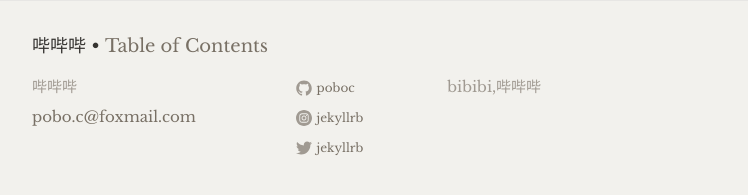
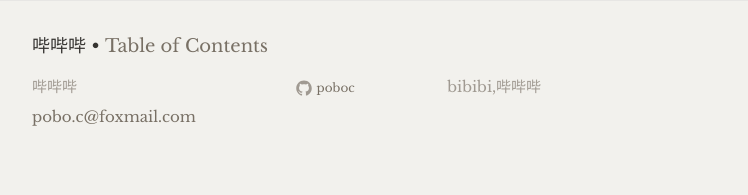
Before and after one commit to jvmkit/bibibi, a Jekyll site: the page built from index.html, in a window 1280 px wide and 900 px high, scrolled down 1869 px. Shown: the part 678-873 px from the top of the window, without its empty margins (238-986 px from the left). Built offline with Jekyll 4.4.1, drawn with Linux system fonts in a browser that asks for light colours; some web fonts are replaced.

```diff
--- a/_config.yml
+++ b/_config.yml
@@ -20,8 +20,6 @@
 baseurl: "" # the subpath of your site, e.g. /blog
 url: "http://bibibi.space" # the base hostname & protocol for your site
 github_username:    poboc
-instagram_username: jekyllrb
-twitter_username:   jekyllrb
 
 # Build settings
 markdown: kramdown
```
